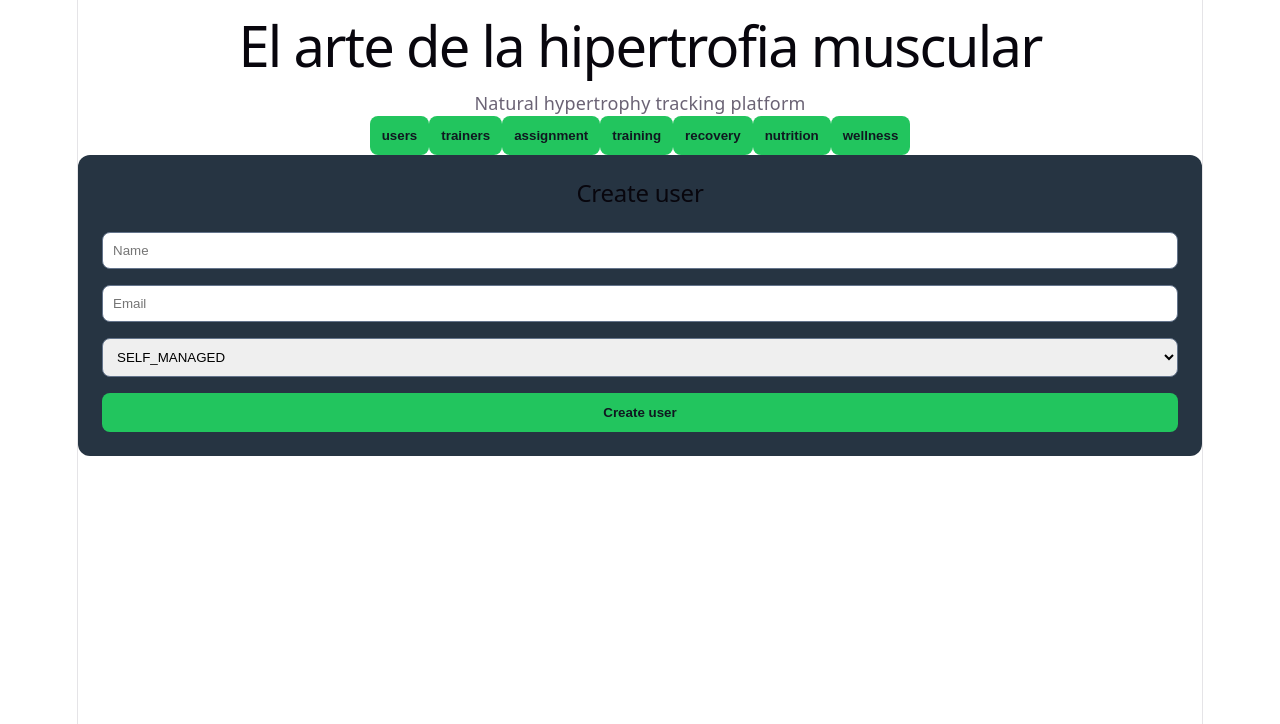
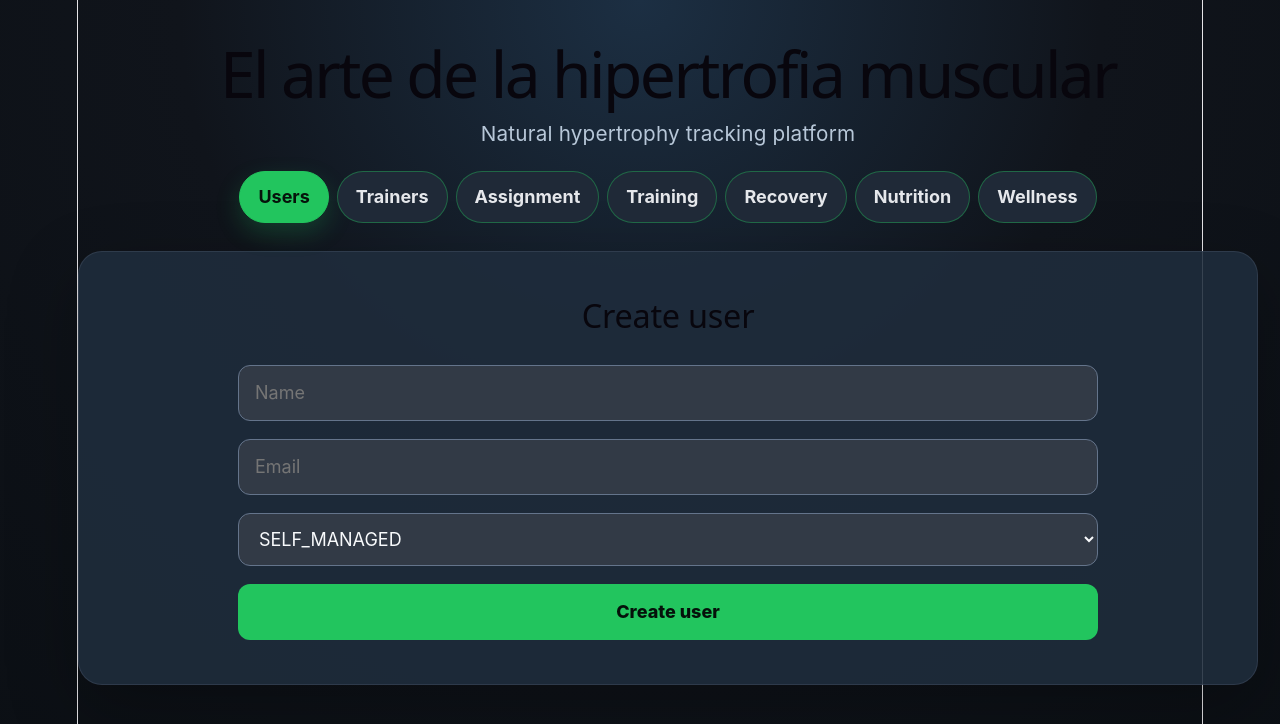
Before and after one commit to anaruth-hub/hypertrophy-art-app, a React app in the folder frontend/: page / in a window 1280 px wide. Shown: the top 724 px of the page. Built offline with nearby package versions, Linux system fonts and the light colour scheme; the HTML template or start-up script is replaced by a standard one.

Commit message:
style(frontend): improve dashboard layout and form styling

```diff
--- a/frontend/src/App.css
+++ b/frontend/src/App.css
@@ -1,73 +1,170 @@
-.page {
+:root {
+  font-family: Inter, system-ui, Avenir, Helvetica, Arial, sans-serif;
+  color: #f4f7fb;
+  background: #10141b;
+}
+
+* {
+  box-sizing: border-box;
+}
+
+body {
+  margin: 0;
+  min-width: 320px;
   min-height: 100vh;
+  background:
+    radial-gradient(circle at top, #1c2f43 0, #10141b 45%, #0b0f14 100%);
+}
+
+button,
+input,
+select,
+textarea {
+  font: inherit;
+}
+
+.dashboard {
+  width: min(1180px, 94vw);
+  margin: 0 auto;
+  padding: 40px 0 64px;
+}
+
+.dashboard-header {
+  text-align: center;
+  margin-bottom: 24px;
+}
+
+.dashboard-header h1 {
+  margin: 0;
+  font-size: clamp(2.2rem, 5vw, 4.5rem);
+  line-height: 1.05;
+  letter-spacing: -0.04em;
+}
+
+.dashboard-header p {
+  margin: 14px 0 0;
+  color: #b7c7d8;
+  font-size: 1.15rem;
+}
+
+.tabs {
   display: flex;
   justify-content: center;
-  align-items: center;
-  background: #101820;
-  color: #f5f5f5;
-  font-family: Arial, sans-serif;
-  padding: 32px;
+  flex-wrap: wrap;
+  gap: 8px;
+  margin: 24px auto 28px;
 }
 
-.card {
-  width: 100%;
-  max-width: 900px;
-  padding: 32px;
-  border-radius: 16px;
-  background: #1f2933;
+.tab-button {
+  border: 1px solid rgba(34, 197, 94, 0.4);
+  background: #1f2937;
+  color: #e5e7eb;
+  padding: 12px 18px;
+  border-radius: 999px;
+  cursor: pointer;
+  font-weight: 700;
+  text-transform: capitalize;
+  transition: 0.2s ease;
 }
 
-h1,
-p {
-  text-align: center;
+.tab-button:hover {
+  background: #263449;
+  transform: translateY(-1px);
 }
 
-.forms {
-  display: grid;
-  grid-template-columns: 1fr 1fr;
-  gap: 24px;
-  margin-top: 24px;
+.tab-button.active {
+  background: #22c55e;
+  color: #06130b;
+  border-color: #22c55e;
+  box-shadow: 0 10px 24px rgba(34, 197, 94, 0.22);
 }
 
-form {
-  display: flex;
-  flex-direction: column;
-  gap: 16px;
-  padding: 24px;
-  border-radius: 12px;
-  background: #263442;
+.dashboard-content {
+  background: rgba(31, 45, 61, 0.88);
+  border: 1px solid rgba(148, 163, 184, 0.15);
+  border-radius: 24px;
+  padding: clamp(22px, 4vw, 44px);
+  box-shadow: 0 24px 70px rgba(0, 0, 0, 0.28);
 }
 
-label {
-  display: flex;
-  flex-direction: column;
-  gap: 6px;
-  font-weight: bold;
+.form-card {
+  width: 100%;
+  max-width: 860px;
+  margin: 0 auto;
+  display: grid;
+  gap: 18px;
 }
 
-input,
-select {
-  padding: 10px;
-  border-radius: 8px;
-  border: 1px solid #64748b;
+.form-card h2 {
+  text-align: center;
+  margin: 0 0 12px;
+  font-size: 1.8rem;
 }
 
-button {
-  padding: 12px;
+.form-card input,
+.form-card select,
+.form-card textarea {
+  width: 100%;
+  border: 1px solid #64748b;
+  border-radius: 12px;
+  background: #323a46;
+  color: #f8fafc;
+  padding: 14px 16px;
+  outline: none;
+}
+
+.form-card input:focus,
+.form-card select:focus,
+.form-card textarea:focus {
+  border-color: #22c55e;
+  box-shadow: 0 0 0 3px rgba(34, 197, 94, 0.18);
+}
+
+.form-card textarea {
+  min-height: 90px;
+  resize: vertical;
+}
+
+.form-card button {
   border: none;
-  border-radius: 8px;
+  border-radius: 12px;
   background: #22c55e;
-  color: #101820;
-  font-weight: bold;
+  color: #05110a;
+  padding: 15px 18px;
+  font-weight: 800;
   cursor: pointer;
+  transition: 0.2s ease;
+}
+
+.form-card button:hover {
+  background: #16a34a;
+  transform: translateY(-1px);
 }
 
 .message {
-  font-weight: bold;
+  text-align: center;
+  color: #cbd5e1;
+  font-size: 1.1rem;
+  font-weight: 700;
+  margin: 8px 0 0;
 }
 
-@media (max-width: 800px) {
-  .forms {
-    grid-template-columns: 1fr;
+@media (max-width: 720px) {
+  .dashboard {
+    width: 94vw;
+    padding-top: 24px;
+  }
+
+  .dashboard-header h1 {
+    font-size: 2.4rem;
+  }
+
+  .tab-button {
+    flex: 1 1 42%;
+    padding: 11px 12px;
+  }
+
+  .dashboard-content {
+    padding: 20px;
   }
 }
```
